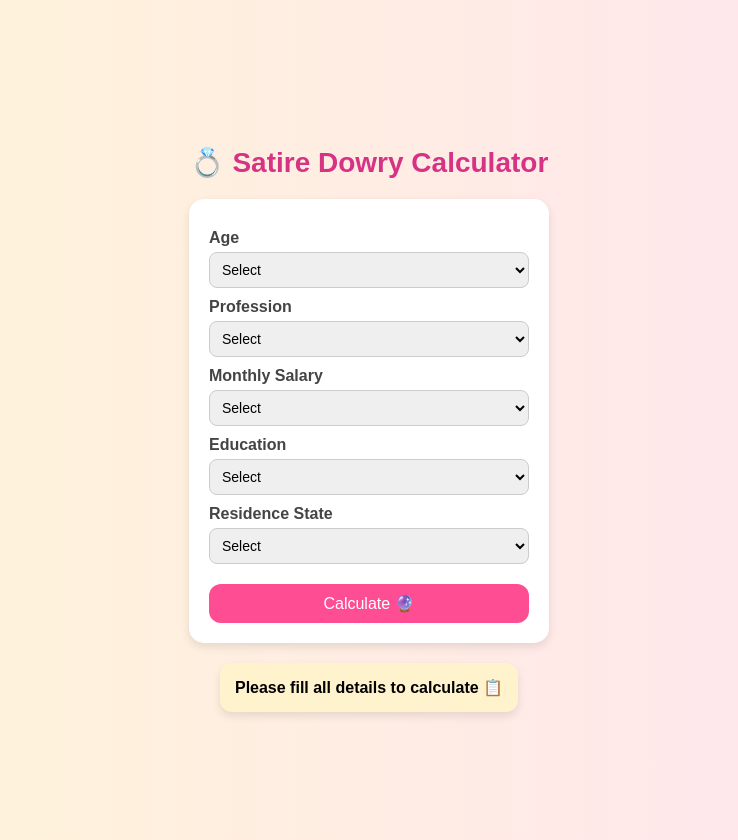
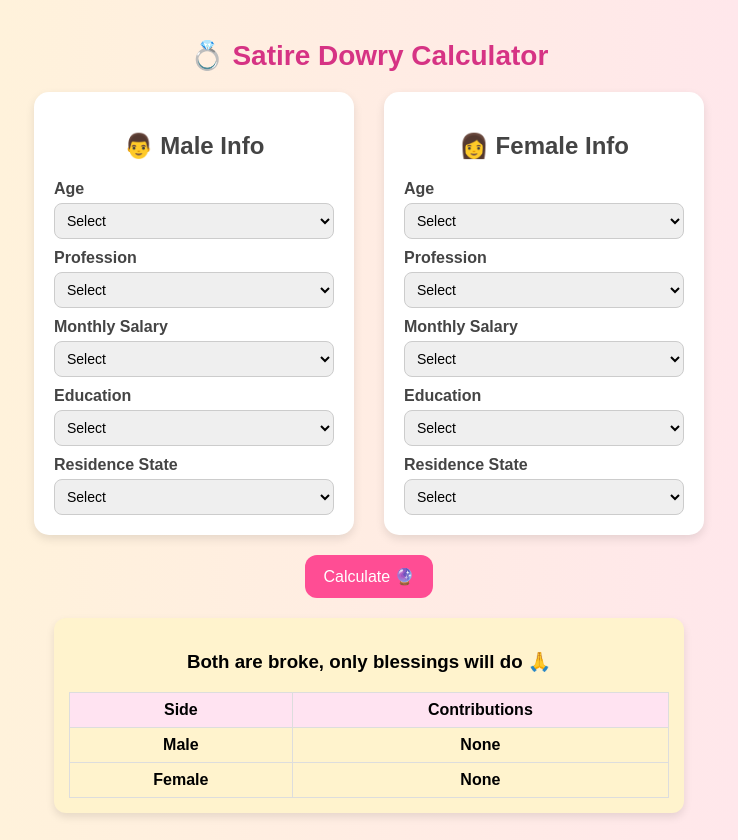
Before and after one commit to bunnyankitraj/satire-dowry, a React (Create React App) app: page / in a window 1280 px wide. Both pictures are taken after a click on the button "Calculate 🔮". Shown: the whole page, without its empty margins (271-1009 px from the left). Built offline with nearby package versions, Linux system fonts and the light colour scheme.

Commit message:
male and female both added

```diff
--- a/src/App.css
+++ b/src/App.css
@@ -10,7 +10,6 @@ body {
   display: flex;
   flex-direction: column;
   align-items: center;
-  justify-content: center;
   padding: 20px;
 }
 
@@ -20,14 +19,27 @@ h1 {
   margin-bottom: 20px;
 }
 
+.form-grid {
+  display: flex;
+  justify-content: center;
+  gap: 30px;
+  flex-wrap: wrap;
+}
+
 .form-box {
   background: white;
   padding: 20px;
   border-radius: 15px;
   box-shadow: 0px 4px 10px rgba(0, 0, 0, 0.1);
-  width: 320px;
+  width: 280px;
   display: flex;
   flex-direction: column;
+}
+
+.form-box h2 {
+  margin-bottom: 10px;
+  color: #444;
+  text-align: center;
 }
 
 .form-box label {
@@ -44,9 +56,9 @@ h1 {
   font-size: 14px;
 }
 
-button {
+.submit-btn {
   margin-top: 20px;
-  padding: 10px;
+  padding: 12px 18px;
   border: none;
   border-radius: 12px;
   background: #ff4d94;
@@ -56,7 +68,7 @@ button {
   transition: background 0.3s;
 }
 
-button:hover {
+.submit-btn:hover {
   background: #e60073;
 }
 
@@ -69,4 +81,21 @@ button:hover {
   font-weight: bold;
   text-align: center;
   box-shadow: 0px 4px 8px rgba(0, 0, 0, 0.1);
+  width: 600px;
 }
+
+.result table {
+  width: 100%;
+  margin-top: 15px;
+  border-collapse: collapse;
+}
+
+.result th,
+.result td {
+  border: 1px solid #ddd;
+  padding: 8px;
+}
+
+.result th {
+  background: #ffe3f1;
+}
--- a/src/App.js
+++ b/src/App.js
@@ -2,98 +2,86 @@ import React, { useState } from "react";
 import "./App.css";
 
 export default function App() {
-  const [formData, setFormData] = useState({
+  const [male, setMale] = useState({
     age: "",
     profession: "",
     salary: "",
     education: "",
     state: "",
   });
+
+  const [female, setFemale] = useState({
+    age: "",
+    profession: "",
+    salary: "",
+    education: "",
+    state: "",
+  });
+
   const [result, setResult] = useState("");
+  const [breakdown, setBreakdown] = useState([]);
 
-  const handleChange = (e) => {
-    setFormData({ ...formData, [e.target.name]: e.target.value });
+  const handleChange = (e, gender) => {
+    if (gender === "male") {
+      setMale({ ...male, [e.target.name]: e.target.value });
+    } else {
+      setFemale({ ...female, [e.target.name]: e.target.value });
+    }
+  };
+
+  const calculateDowry = () => {
+    let message = "";
+    let maleExtras = [];
+    let femaleExtras = [];
+
+    const maleHasSalary = male.salary && male.salary !== "None";
+    const femaleHasSalary = female.salary && female.salary !== "None";
+
+    if (maleHasSalary && femaleHasSalary) {
+      message = "Congrats, equality wins! No dowry needed 🏆";
+    } else if (maleHasSalary && !femaleHasSalary) {
+      message = "Traditional logic: Female’s family pays dowry 💸";
+    } else if (!maleHasSalary && femaleHasSalary) {
+      message = "Reverse logic: Male’s family pays dowry 💸 (tables turned)";
+    } else {
+      message = "Both are broke, only blessings will do 🙏";
+    }
+
+    // Satire extras
+    if (male.profession === "Engineer") maleExtras.push("Free Jio hotspot 📶");
+    if (male.profession === "Doctor") maleExtras.push("Free checkups 🩺");
+    if (female.profession === "Doctor") femaleExtras.push("Health checkups 🩺");
+    if (female.profession === "Teacher") femaleExtras.push("Homework checking 📚");
+
+    if (male.education === "PhD") maleExtras.push("1000-page thesis 📄");
+    if (female.education === "Master's") femaleExtras.push("Extra degree 🎓");
+
+    if (male.state === "Delhi") maleExtras.push("Pollution mask 😷");
+    if (female.state === "Kerala") femaleExtras.push("Houseboat ride 🛶");
+
+    setBreakdown([
+      { side: "Male", contributions: maleExtras.length ? maleExtras.join(", ") : "None" },
+      { side: "Female", contributions: femaleExtras.length ? femaleExtras.join(", ") : "None" },
+    ]);
+
+    setResult(message);
   };
 
   const handleSubmit = (e) => {
     e.preventDefault();
-
-    let baseValue = 0;
-    let extras = [];
-
-    // Salary logic
-    if (formData.salary === "0 - 20k") baseValue = 200000;
-    if (formData.salary === "20k - 50k") baseValue = 500000;
-    if (formData.salary === "50k - 1L") baseValue = 1000000;
-    if (formData.salary === "1L+") baseValue = 2000000;
-
-    // Profession logic
-    switch (formData.profession) {
-      case "Doctor":
-        baseValue += 500000;
-        extras.push("Free stethoscope 🩺");
-        break;
-      case "Engineer":
-        baseValue += 200000;
-        extras.push("Lifetime supply of Maggi 🍜");
-        break;
-      case "Teacher":
-        baseValue += 100000;
-        extras.push("Respect (sometimes) 👩‍🏫");
-        break;
-      case "Unemployed Philosopher":
-        baseValue = 0;
-        extras.push("Infinite wisdom, zero dowry 🤯");
-        break;
-      default:
-        break;
-    }
-
-    // Education logic
-    if (formData.education === "Bachelor's") baseValue += 100000;
-    if (formData.education === "Master's") baseValue += 200000;
-    if (formData.education === "PhD") {
-      baseValue += 500000;
-      extras.push("Endless research papers 📄");
-    }
-
-    // State-based satire
-    switch (formData.state) {
-      case "Bihar":
-        extras.push("Free tractor 🚜");
-        break;
-      case "Delhi":
-        extras.push("Complimentary air purifier 🌫️");
-        break;
-      case "Kerala":
-        extras.push("Backwater boat ride 🛶");
-        break;
-      case "Maharashtra":
-        extras.push("Vada Pav for life 🍔");
-        break;
-      default:
-        break;
-    }
-
-    // Final funny output
-    if (baseValue === 0 && extras.length === 0) {
-      setResult("Please fill all details to calculate 📋");
-    } else {
-      setResult(
-        `Your satirical dowry value: ₹${baseValue.toLocaleString()} + ${
-          extras.length > 0 ? extras.join(", ") : "no extras 🤷"
-        }`
-      );
-    }
+    calculateDowry();
   };
 
   return (
     <div className="container">
       <h1>💍 Satire Dowry Calculator</h1>
 
-      <form onSubmit={handleSubmit} className="form-box">
+      <form onSubmit={handleSubmit} className="form-grid">
+        {/* Male */}
+        <div className="form-box">
+          <h2>👨 Male Info</h2>
           <label>Age</label>
-        <select name="age" onChange={handleChange}>
+          <select name="age" onChange={(e) => handleChange(e, "male")}>
             <option value="">Select</option>
             <option>18-22</option>
             <option>23-28</option>
@@ -102,7 +90,7 @@ export default function App() {
           </select>
 
           <label>Profession</label>
-        <select name="profession" onChange={handleChange}>
+          <select name="profession" onChange={(e) => handleChange(e, "male")}>
             <option value="">Select</option>
             <option>Engineer</option>
             <option>Doctor</option>
@@ -112,8 +100,9 @@ export default function App() {
           </select>
 
           <label>Monthly Salary</label>
-        <select name="salary" onChange={handleChange}>
+          <select name="salary" onChange={(e) => handleChange(e, "male")}>
             <option value="">Select</option>
+            <option>None</option>
             <option>0 - 20k</option>
             <option>20k - 50k</option>
             <option>50k - 1L</option>
@@ -121,7 +110,7 @@ export default function App() {
           </select>
 
           <label>Education</label>
-        <select name="education" onChange={handleChange}>
+          <select name="education" onChange={(e) => handleChange(e, "male")}>
             <option value="">Select</option>
             <option>High School</option>
             <option>Bachelor's</option>
@@ -131,7 +120,7 @@ export default function App() {
           </select>
 
           <label>Residence State</label>
-        <select name="state" onChange={handleChange}>
+          <select name="state" onChange={(e) => handleChange(e, "male")}>
             <option value="">Select</option>
             <option>Bihar</option>
             <option>Delhi</option>
@@ -139,11 +128,87 @@ export default function App() {
             <option>Maharashtra</option>
             <option>Kerala</option>
           </select>
+        </div>
 
-        <button type="submit">Calculate 🔮</button>
+        {/* Female */}
+        <div className="form-box">
+          <h2>👩 Female Info</h2>
+          <label>Age</label>
+          <select name="age" onChange={(e) => handleChange(e, "female")}>
+            <option value="">Select</option>
+            <option>18-22</option>
+            <option>23-28</option>
+            <option>29-35</option>
+            <option>35+</option>
+          </select>
+
+          <label>Profession</label>
+          <select name="profession" onChange={(e) => handleChange(e, "female")}>
+            <option value="">Select</option>
+            <option>Engineer</option>
+            <option>Doctor</option>
+            <option>Teacher</option>
+            <option>Artist</option>
+            <option>Unemployed Philosopher</option>
+          </select>
+
+          <label>Monthly Salary</label>
+          <select name="salary" onChange={(e) => handleChange(e, "female")}>
+            <option value="">Select</option>
+            <option>None</option>
+            <option>0 - 20k</option>
+            <option>20k - 50k</option>
+            <option>50k - 1L</option>
+            <option>1L+</option>
+          </select>
+
+          <label>Education</label>
+          <select name="education" onChange={(e) => handleChange(e, "female")}>
+            <option value="">Select</option>
+            <option>High School</option>
+            <option>Bachelor's</option>
+            <option>Master's</option>
+            <option>PhD</option>
+            <option>School of Life</option>
+          </select>
+
+          <label>Residence State</label>
+          <select name="state" onChange={(e) => handleChange(e, "female")}>
+            <option value="">Select</option>
+            <option>Bihar</option>
+            <option>Delhi</option>
+            <option>Karnataka</option>
+            <option>Maharashtra</option>
+            <option>Kerala</option>
+          </select>
+        </div>
       </form>
 
-      {result && <div className="result">{result}</div>}
+      <button type="submit" className="submit-btn" onClick={handleSubmit}>
+        Calculate 🔮
+      </button>
+
+      {result && (
+        <div className="result">
+          <h3>{result}</h3>
+          <table>
+            <thead>
+              <tr>
+                <th>Side</th>
+                <th>Contributions</th>
+              </tr>
+            </thead>
+            <tbody>
+              {breakdown.map((row, i) => (
+                <tr key={i}>
+                  <td>{row.side}</td>
+                  <td>{row.contributions}</td>
+                </tr>
+              ))}
+            </tbody>
+          </table>
+        </div>
+      )}
     </div>
   );
 }
```
Lines whose indentation alone changed are shown as unchanged.
